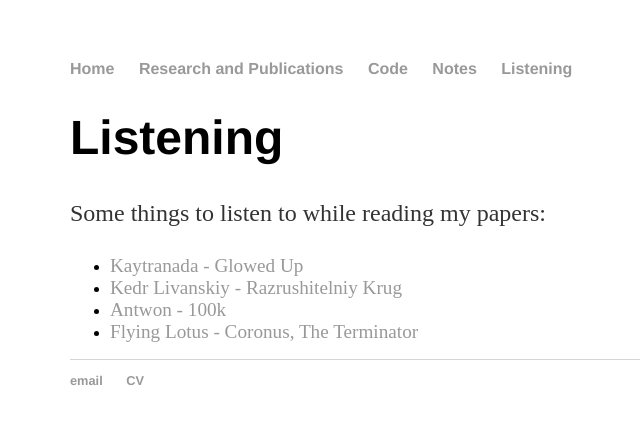
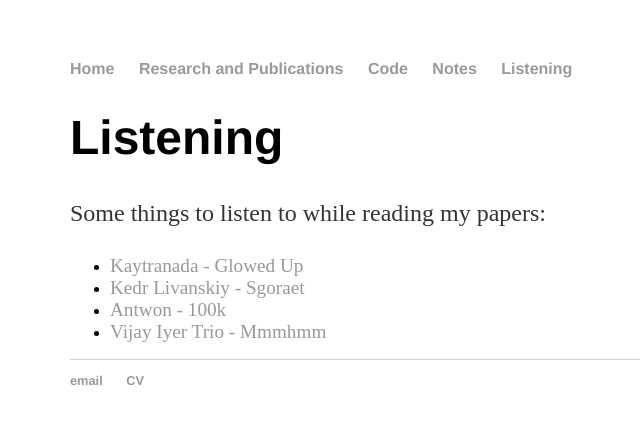
Before and after one commit to nicklutsko/nicklutsko.github.io, a Jekyll site: the page built from listening/index.html, in a window 1280 px wide. Shown: the top 424 px of the page, without its empty margins (122-762 px from the left). Built offline with Jekyll 4.4.1, drawn with Linux system fonts in a browser that asks for light colours.

Commit message:
Traveling Changes

```diff
--- a/listening/index.html
+++ b/listening/index.html
@@ -8,9 +8,9 @@ title: Listening
 			<p>Some things to listen to while reading my papers:</p>
 			<ul>
 			  <li><big><a href="https://www.youtube.com/watch?v=yaWesK-nWts">Kaytranada - Glowed Up</a></big></li>
-			  <li><big><a href="https://www.youtube.com/watch?v=WvJ9yLnunwQ">Kedr Livanskiy - Razrushitelniy Krug</a></big></li>
-			  <li><big><a href="https://www.youtube.com/watch?v=ZhBh261KK9c">Antwon - 100k</a></big></li>
-			  <li><big><a href="https://www.youtube.com/watch?v=Ak4vLEBxIo4">Flying Lotus - Coronus, The Terminator</a></big></li>
+			  <li><big><a href="https://www.youtube.com/watch?v=aRH5I1zetbE">Kedr Livanskiy - Sgoraet</a></big></li>
+			  <li><big><a href="https://soundcloud.com/anticon/antwon-100k">Antwon - 100k</a></big></li>
+			  <li><big><a href="https://www.youtube.com/watch?v=Ak4vLEBxIo4">Vijay Iyer Trio - Mmmhmm</a></big></li>
 			</ul>
 
 		</div>
```
Also changed, not shown: _posts/2016-06-28-Carbon-Inertia.md (added, +21 -0 lines), _posts/2016-06-28-Carbon-Intertia.md (deleted, +0 -21 lines), code/Trunc_2l_QG.py (+27 -15 lines), 1 other file.
